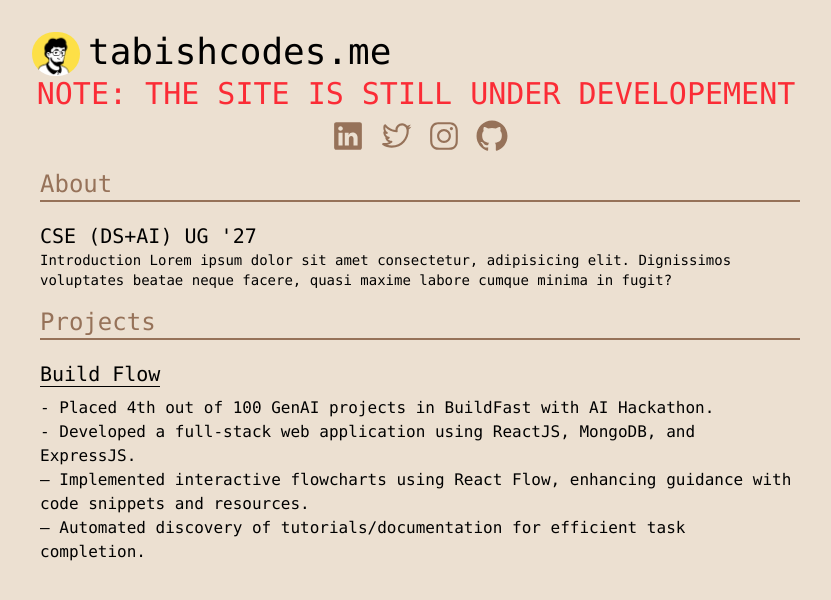
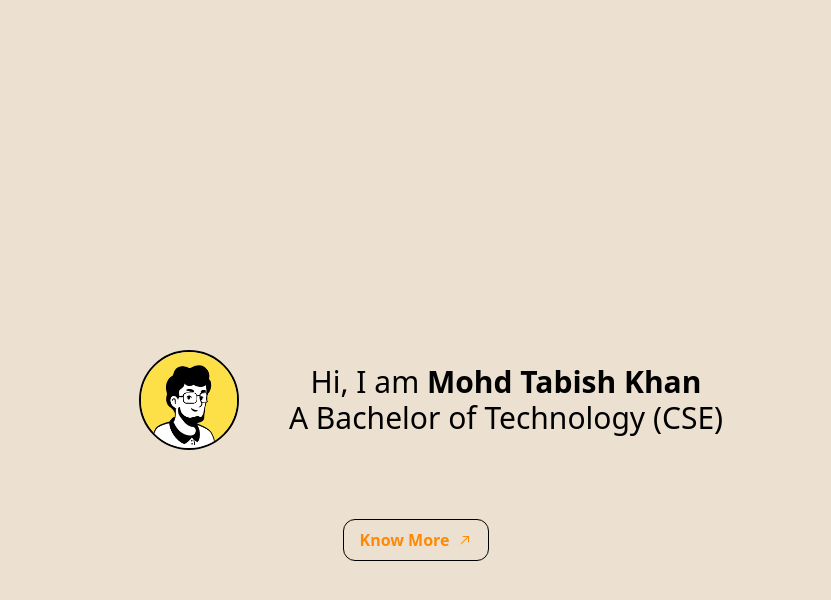
Before and after one commit to m-tabish/tabishcodes, a React (Vite) app: page / in a window 1280 px wide. Shown: the top 600 px of the page, without its empty margins (224-1055 px from the left). Built offline with nearby package versions, Linux system fonts and the light colour scheme.

Commit message:
loading animation done

```diff
--- a/src/App.jsx
+++ b/src/App.jsx
@@ -1,62 +1,12 @@
 
 import './App.css'
-import profile from "./assets/profile.png"
-import { GitHubLogoIcon, InstagramLogoIcon, LinkedInLogoIcon, TwitterLogoIcon } from '@radix-ui/react-icons'
+
+import Start from "./pages/Start"
 function App() {
 
   return (
     <div className='w-screen h-screen bg-[#ece0d1]'>
-
-
-      {/* Body */}
-      <div className='w-3/5 h-screen   flex flex-col items-center font-mono m-auto '>
-
-        {/* Title bar */}
-        <nav className=' flex mt-8 gap-2 self-start items-start'>
-          <img src={profile} alt="my-image" className='w-12 rounded-full' />
-          <h1 className='  text-4xl '>tabishcodes.me </h1>
-        </nav>
-        <p className='text-3xl text-center text-red-500'>NOTE: THE SITE IS STILL UNDER DEVELOPEMENT</p>
-
-        {/* Socials */}
-        <section className=' ml-2 self-center sticky'>
-          {/* <h1 className='font-mono text-2xl text-center   border-b-2 font-extralight text-[#967259] '>Socials
-          </h1> */}
-          <div className='flex gap-4 mt-2 text-[#967259]'>
-            <a className='' href='https://www.linkedin.com/in/m-tabishk/' target='_blank'><LinkedInLogoIcon className='w-8 h-auto inline' /></a>
-            <a className='' href='https://x.com/damnthesebugs' target='_blank'><TwitterLogoIcon className='w-8 h-auto inline' /></a>
-            <a className='' href='https://www.instagram.com/mtabish111' target='_blank'><InstagramLogoIcon className='w-8 h-auto inline' /></a>
-            <a className='' href='https://x.com/damnthesebugs' target='_blank'><GitHubLogoIcon className='w-8 h-auto inline' /></a>
-          </div>
-
-        </section>
-
-
-        <section className=' mt-4 ml-2 self-start '>
-          <div className='font-mono text-2xl  border-b-2 font-extralight text-[#967259]'>About</div>
-          <div className=' mt-5'><a className='text-xl' href='https://buildflow-omega.vercel.app/' target='_blank'>CSE (DS+AI) UG &#39;27</a>
-            <p className='text-sm'>Introduction Lorem ipsum dolor sit amet consectetur, adipisicing elit. Dignissimos voluptates beatae neque facere, quasi maxime labore cumque minima in fugit?</p>
-          </div>
-
-        </section>
-
-        <section className=' mt-4 ml-2 self-start '>
-          <div className='font-mono text-2xl  border-b-2 font-extralight text-[#967259]'>Projects
-          </div>
-          <div className=' mt-5'>
-          <a className='border-b-1 text-xl' href='https://buildflow-omega.vercel.app/' target='_blank'>Build Flow</a>
-            <p className='mt-2'>- Placed 4th out of 100 GenAI projects in BuildFast with AI Hackathon. </p>
-            <p>- Developed a full-stack web application using ReactJS, MongoDB, and ExpressJS.</p>
-            <p>– Implemented interactive flowcharts using React Flow, enhancing guidance with code snippets and resources.</p>
-            <p>– Automated discovery of tutorials/documentation for efficient task completion.</p>
-
-          </div>
-
-        </section>
-
-
-
-      </div>
+    <Start></Start>
     </div>
   )
 }
--- /dev/null
+++ b/src/components/About.jsx
@@ -0,0 +1,18 @@
+
+function About() {
+    return (
+        <div>
+
+
+            <section className=' mt-4 ml-2 self-start '>
+                <div className='font-mono text-2xl  border-b-2 font-extralight text-[#967259]'>About</div>
+                <div className=' mt-5'><a className='text-xl' href='https://buildflow-omega.vercel.app/' target='_blank'>CSE (DS+AI) UG &#39;27</a>
+                    <p className='text-sm'>Introduction Lorem ipsum dolor sit amet consectetur, adipisicing elit. Dignissimos voluptates beatae neque facere, quasi maxime labore cumque minima in fugit?</p>
+                </div>
+
+            </section>
+        </div>
+    )
+}
+
+export default About
--- /dev/null
+++ b/src/components/Projects.jsx
@@ -0,0 +1,21 @@
+
+function Projects() {
+    return (
+        <div>
+
+            <section className=' mt-4 ml-2 self-start '>
+                <div className='font-mono text-2xl  border-b-2 font-extralight text-[#967259]'>Projects
+                </div>
+                <div className=' mt-5'>
+                    <a className='border-b-1 text-xl' href='https://buildflow-omega.vercel.app/' target='_blank'>Build Flow</a>
+                    <p className='mt-2'>- Placed 4th out of 100 GenAI projects in BuildFast with AI Hackathon. </p>
+                    <p>- Developed a full-stack web application using ReactJS, MongoDB, and ExpressJS.</p>
+                    <p>– Implemented interactive flowcharts using React Flow, enhancing guidance with code snippets and resources.</p>
+                    <p>– Automated discovery of tutorials/documentation for efficient task completion.</p>
+                </div>
+            </section>
+        </div>
+    )
+}
+
+export default Projects
--- /dev/null
+++ b/src/components/Socials.jsx
@@ -0,0 +1,21 @@
+import { GitHubLogoIcon, InstagramLogoIcon, LinkedInLogoIcon, TwitterLogoIcon } from '@radix-ui/react-icons'
+function Socials() {
+    return (
+        <div>
+            {/* Socials */}
+            <section className=' ml-2 self-center sticky'>
+                {/* <h1 className='font-mono text-2xl text-center   border-b-2 font-extralight text-[#967259] '>Socials
+          </h1> */}
+                <div className='flex gap-4 mt-2 text-[#967259]'>
+                    <a className='' href='https://www.linkedin.com/in/m-tabishk/' target='_blank'><LinkedInLogoIcon className='w-8 h-auto inline' /></a>
+                    <a className='' href='https://x.com/damnthesebugs' target='_blank'><TwitterLogoIcon className='w-8 h-auto inline' /></a>
+                    <a className='' href='https://www.instagram.com/mtabish111' target='_blank'><InstagramLogoIcon className='w-8 h-auto inline' /></a>
+                    <a className='' href='https://x.com/damnthesebugs' target='_blank'><GitHubLogoIcon className='w-8 h-auto inline' /></a>
+                </div>
+
+            </section>
+        </div>
+    )
+}
+
+export default Socials
--- a/src/index.css
+++ b/src/index.css
@@ -1,4 +1,48 @@
 @import "tailwindcss";
 @tailwind utilities;
 
-/* ... */
+/* Fixed Animations */
+@keyframes fadeOut {
+	from {
+		opacity: 1;
+		transform: translateX(0);
+	}
+	to {
+		opacity: 0;
+		transform: translateX(-15px);
+	}
+}
+
+@keyframes fadeIn {
+	from {
+		opacity: 0;
+		transform: translateX(15px);
+	}
+	to {
+		opacity: 1;
+		transform: translateX(0);
+	}
+}
+
+@keyframes showButton {
+	from {
+		opacity: 0;
+         translate: translateY(0px)
+	}
+	to {
+		opacity: 1;
+        translate: translateY(-100px)
+	}
+}
+
+/* Tailwind-compatible classes */
+.animate-fadeIn {
+	animation: fadeIn 2s ease-out forwards;
+}
+
+.animate-fadeOut {
+	animation: fadeOut 3s ease-in forwards;
+}
+.animate-showButton {
+	animation: showButton 1s ease-in forwards;
+}
--- /dev/null
+++ b/src/pages/Start.jsx
@@ -0,0 +1,43 @@
+import { useState, useEffect } from "react";
+import logo from "../assets/profile.png";
+import { ArrowTopRightIcon } from "@radix-ui/react-icons";
+function Logo() {
+  const [showText, setShowText] = useState(false);
+
+  useEffect(() => {
+
+    const timer = setTimeout(() => {
+      setShowText(true);
+    }, 500);
+    return () => clearTimeout(timer);
+  }, []);
+
+  return (
+    <div className="w-screen h-screen flex flex-col  items-center justify-center ">
+      <div className="flex items-center justify-center  ">
+        {/* Logo with smooth slide to the left */}
+        <img
+          src={logo}
+          className={`w-[100px] h-[100px] rounded-full   border-2 transition-transform  duration-1000 ease-in-out ${showText ? "translate-x-[-10px]  " : "translate-x-[200px]   "
+            }`}
+          alt="Profile"
+        />
+        {/* Text fades in smoothly */}
+        <div
+          className={`text-3xl  text-black transition-opacity duration-1500 ease-in-out font-sans text-center ${showText ? "opacity-100 translate-x-10" : "opacity-0 translate-x-10"
+            }`}
+        >
+          Hi, I am <b>Mohd Tabish Khan</b> <br /> A Bachelor of Technology (CSE)
+        </div>
+      </div>
+        {showText &&
+          <button className={` mt-20 fixed px-4 py-2 bg-transparent text-orange-400  hover:border-none hover:bg-orange-300 hover:duration-300 hover:ease-out hover:text-white   border-black border-1 animate-showButton rounded-xl translate-y-[100px] `}>
+          <b className="flex gap-2 items-center">Know More<ArrowTopRightIcon fontSize={6}/></b>
+          </button>}
+
+      {/* <p className="flex-end">Site is under developement</p> */}
+    </div>
+  );
+}
+
+export default Logo;
```
